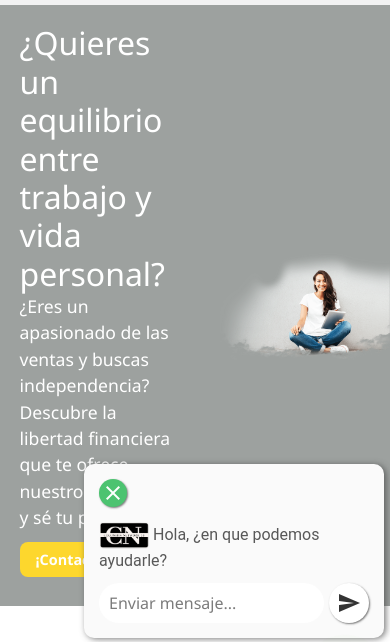
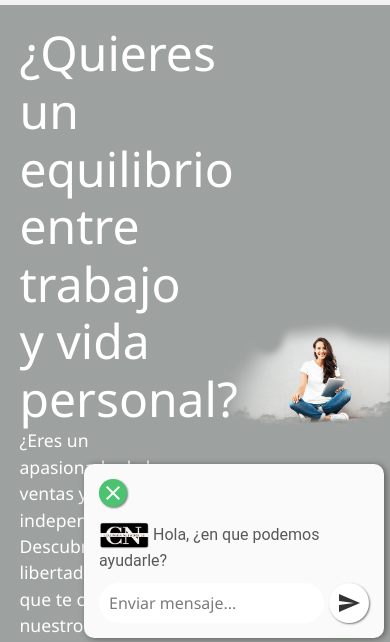
Before and after one commit to kiketach/Landing, a plain HTML site: page index.html in a window 390 px wide. Shown: the part 121-763 px from the top of the page. Drawn offline with nearby package versions, Linux system fonts and the light colour scheme.

Commit message:
cambio de letra

```diff
--- a/style.css
+++ b/style.css
@@ -506,7 +506,7 @@ input.whats-input[type=text]:focus {
 /* Consulta de medios para pantallas más pequeñas aún */
 @media (max-width: 576px) {
   h1 {
-    font-size: 2.0rem;
+    font-size: 3.0rem;
   }
   h2 {
     font-size: 0.8rem;
```
